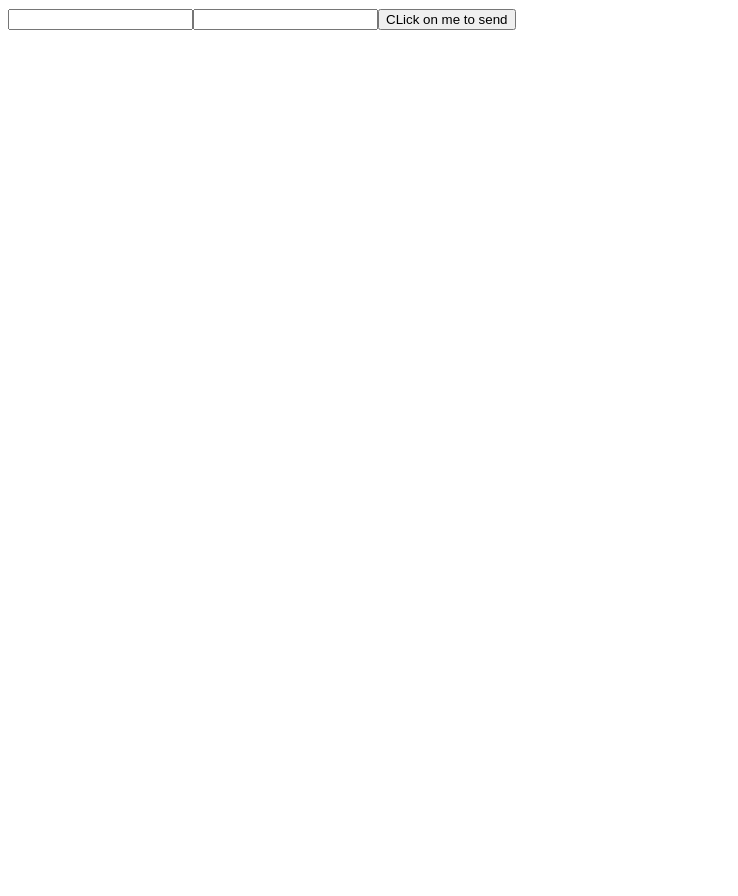
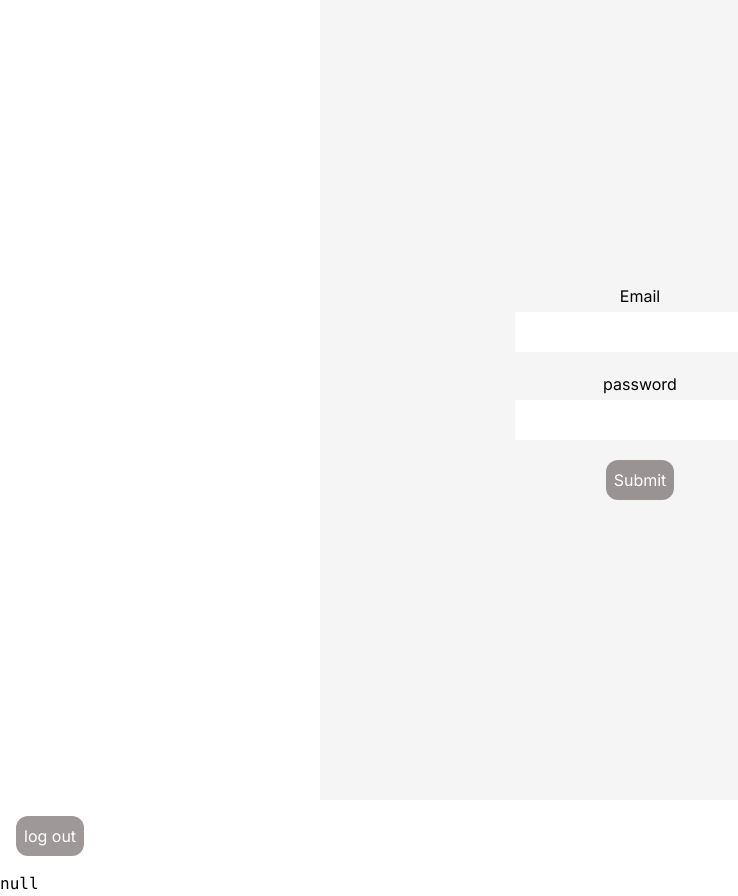
Before and after one commit to AliMoharramy/LWPNEWS, a Next.js app: page /login in a window 1280 px wide. Shown: the whole page, without its empty margins (0-738 px from the left). Before the commit the page ends 800 px from the top, so only its background shows below. Built offline with nearby package versions, Linux system fonts and the light colour scheme; no server answers.

Commit message:
login and add cookie

```diff
--- a/package.json
+++ b/package.json
@@ -12,7 +12,9 @@
     "@uidotdev/usehooks": "^2.4.1",
     "@vercel/postgres": "^0.8.0",
     "chart.js": "^4.4.2",
+    "jose": "^5.3.0",
     "next": "14.2.3",
+    "next-auth": "^4.24.7",
     "react": "^18",
     "react-chartjs-2": "^5.2.0",
     "react-dom": "^18"
--- a/src/app/(loginpage)/layout.tsx
+++ b/src/app/(loginpage)/layout.tsx
@@ -1,6 +1,13 @@
+import type { Metadata } from "next";
 import { Inter } from "next/font/google";
+import "../../app/globals.css";
 
 const inter = Inter({ subsets: ["latin"] });
+
+export const metadata: Metadata = {
+  title: "Create Next App",
+  description: "Generated by create next app",
+};
 
 export default function RootLayout({
   children,
--- a/src/app/(loginpage)/login/page.tsx
+++ b/src/app/(loginpage)/login/page.tsx
@@ -1,23 +1,44 @@
-"use client";
-//import { useRouter } from "next/navigation";
-import { FormEvent } from "react";
-export default function LoginPage() {
-  //const router = useRouter();
-  async function handleSubmit(event: FormEvent<HTMLFormElement>) {
-    event.preventDefault();
-    console.log(event.target);
-    const formData = new FormData(event.currentTarget);
-    const email = formData.get("email");
-    const password = formData.get("password");
-    //console.log(formData);
-  }
+import { redirect } from "next/navigation";
+import { login, getSession, logout } from "@/lib/lib";
+export default async function LoginPage() {
+  const session = await getSession();
+  console.log(session);
   return (
     <div>
-      <form onSubmit={handleSubmit}>
-        <input type="text" />
-        <input type="password" />
-        <button type="submit">CLick on me to send</button>
+      <form
+        action={async (formData) => {
+          "use server";
+          await login(formData);
+        }}
+        className="bg-Gray flex flex-col w-1/2 m-auto h-lvh items-center justify-center [&>input]:p-2 [&>input]:m-1"
+      >
+        <label htmlFor="email">Email</label>
+        <input type="email" name="email" />
+        <label htmlFor="password" className="mt-4">
+          password
+        </label>
+        <input type="password" name="password" />
+        <button
+          type="submit"
+          className="m-4 bg-Black50 text-White p-2 rounded-xl"
+        >
+          Submit
+        </button>
       </form>
+      <form
+        action={async (formData) => {
+          "use server";
+          await logout();
+        }}
+      >
+        <button
+          type="submit"
+          className="m-4 bg-Black50 text-White p-2 rounded-xl"
+        >
+          log out
+        </button>
+      </form>
+      <pre>{JSON.stringify(session, null, 2)}</pre>
     </div>
   );
 }
--- a/src/app/(postspage)/posts/[posttitle]/page.tsx
+++ b/src/app/(postspage)/posts/[posttitle]/page.tsx
@@ -135,7 +135,7 @@ export default async function PostPage({ params }: { params: params }) {
           <Comments />
           <AddComment />
         </div>
-        <SideBar data={data} />
+        {data && <SideBar data={data} />}
       </div>
       <PostSlide
         useclass={"relatedposts"}
--- /dev/null
+++ b/src/lib/lib.ts
@@ -0,0 +1,36 @@
+"use server";
+import { SignJWT, jwtVerify } from "jose";
+import { cookies } from "next/headers";
+
+const secretKey = "secret";
+const key = new TextEncoder().encode(secretKey);
+
+export async function encrypt(payload: any) {
+  return await new SignJWT(payload)
+    .setProtectedHeader({ alg: "HS256" })
+    .setIssuedAt()
+    .setExpirationTime("10 sec from now")
+    .sign(key);
+}
+
+export async function decrypt(input: string) {
+  const { payload } = await jwtVerify(input, key, { algorithms: ["HS256"] });
+  return payload;
+}
+export async function login(formData: FormData) {
+  const user = {
+    email: formData.get("email"),
+    password: formData.get("password"),
+  };
+  const expires = new Date(Date.now() + 100000 * 10000);
+  const session = await encrypt({ user, expires });
+  cookies().set("session", session, { expires, httpOnly: true });
+}
+export async function logout() {
+  cookies().set("session", "", { expires: new Date(0) });
+}
+export async function getSession() {
+  const session = cookies().get("session")?.value;
+  if (!session) return null;
+  return await decrypt(session);
+}
```
Also changed, not shown: 1 other file (tests, documents, lock files or other folders).
